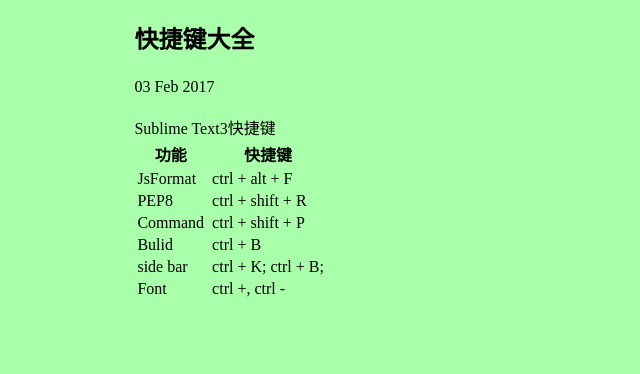
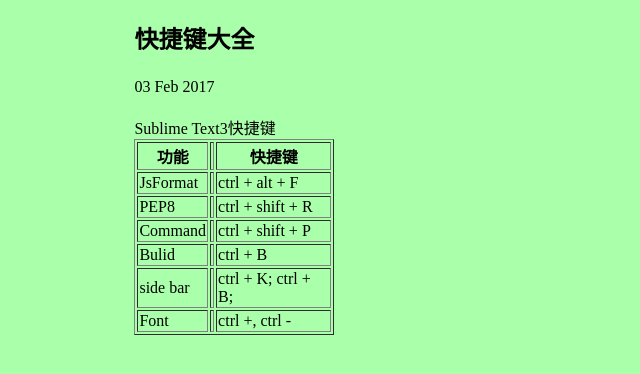
Before and after one commit to ftconan/pinmingkenan.github.io, a Jekyll site: the page built from _posts/2017-02-03-快捷键大全.html, in a window 1280 px wide. Shown: the top 374 px of the page, without its empty margins (0-640 px from the left). Built offline with Jekyll 4.4.1, drawn with Linux system fonts in a browser that asks for light colours.

Commit message:
修改文章结构

```diff
--- a/_posts/2017-02-03-快捷键大全.html
+++ b/_posts/2017-02-03-快捷键大全.html
@@ -7,13 +7,16 @@ title: 快捷键大全
 	<h2>{{ page.title }}</h2>
 	<p>{{ page.date | date_to_string }}</p>
 	<p>
-		<table>
+		<table width="200" border="1">
 			<capiton>Sublime Text3快捷键</capiton>
+			<thead>
 				<tr>
 					<th>功能</th>
 					<th> </th>
 					<th>快捷键</th>
 				</tr>
+			</thead>
+			<tbody>
 				<tr>
 					<td>JsFormat</td>
 					<td> </td>
@@ -44,6 +47,7 @@ title: 快捷键大全
 					<td> </td>
 					<td>ctrl +, ctrl -</td>
 				</tr>
+			</tbody>
 		</table>
 	</p>
 </article>
```
Lines whose indentation alone changed are shown as unchanged.
